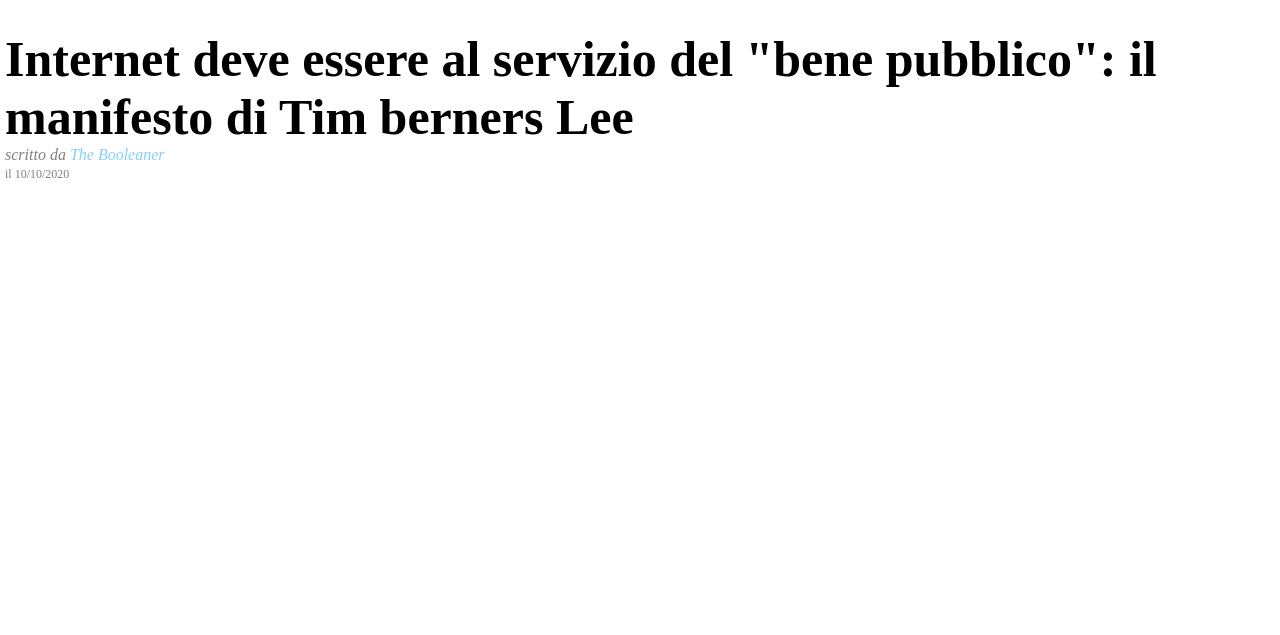
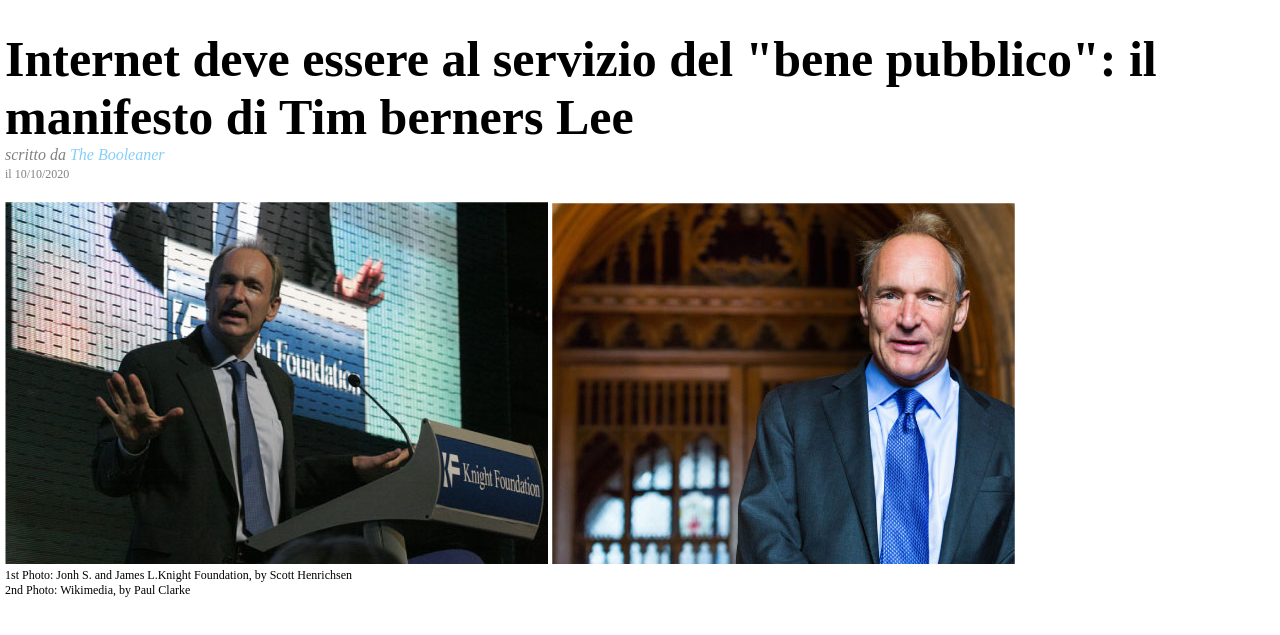
Before and after one commit to gabrielebonucci/html-css-booleaner, a plain HTML site: page index.html in a window 1280 px wide. Shown: the part 117-752 px from the top of the page. Drawn offline with Linux system fonts and the light colour scheme.

Commit message:
Aggiunta Figure con relative immagini e descrizione

```diff
--- a/css/main-style.css
+++ b/css/main-style.css
@@ -40,3 +40,9 @@
     font-size: 50px;
     margin-bottom: 0;
 }
+
+.article-pictures{
+
+    margin: 20px 0;
+
+}
--- a/index.html
+++ b/index.html
@@ -27,6 +27,20 @@
 
             </header>
 
+            <figure class="article-pictures">
+
+                <img src="img/tim-1.jpg" alt="Tim Berners speaking">
+                <img src="img/tim-2.jpg" alt="Tim Berners">
+
+                <figcaption class="text-small">
+
+                    1st Photo: Jonh S. and James L.Knight Foundation, by Scott Henrichsen <br> 2nd Photo: Wikimedia, by
+                    Paul Clarke
+
+                </figcaption>
+
+            </figure>
+
         </article>
 
         <section>
```
